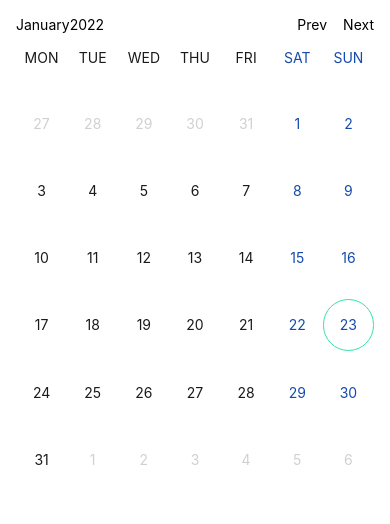
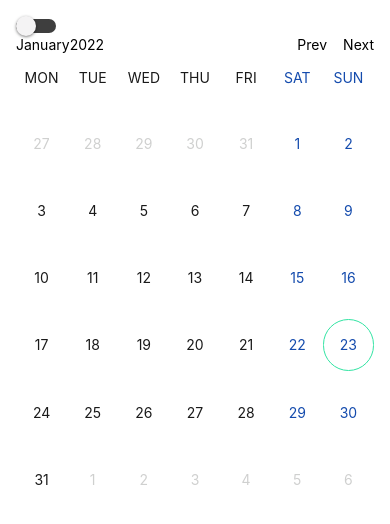
Before and after one commit to vitorizkiimanda/personal.calendarui.reactnative, a React Native app: screen / in a window 390 px wide. Shown: the top 524 px of the page. Built offline with nearby package versions, Linux system fonts and the light colour scheme; no server answers.

Commit message:
add reducers to override default dark mode from OS

```diff
--- a/App.tsx
+++ b/App.tsx
@@ -1,19 +1,40 @@
-import React, {createContext} from 'react';
+import React, {createContext, useReducer} from 'react';
 import {useColorScheme} from 'react-native';
 import CalendarScreen from './src/screen/CalendarScreen';
 import {darkColor, lightColor} from './src/helpers/Colors';
 
+import colorModeReducer from './src/reducers/colorModeReducer';
+
+const DEFAULT_IS_FORCE_DARK = false;
+
 export const ThemeContext = createContext({
   colorTheme: lightColor,
   isDarkMode: false,
+  reducerProvider: {
+    state: {
+      isForceDarkMode: DEFAULT_IS_FORCE_DARK,
+    },
+    dispatch: ({}) => {},
+  },
 });
+
 const App = () => {
   const isDarkMode = useColorScheme() === 'dark';
+  const [state, dispatch] = useReducer(colorModeReducer, {
+    isForceDarkMode: isDarkMode,
+  });
+
+  const reducerProvider = {
+    state,
+    dispatch,
+  };
+
   return (
     <ThemeContext.Provider
       value={{
-        colorTheme: isDarkMode ? darkColor : lightColor,
+        colorTheme: state.isForceDarkMode ? darkColor : lightColor,
         isDarkMode: isDarkMode,
+        reducerProvider: reducerProvider,
       }}>
       <CalendarScreen />
     </ThemeContext.Provider>
--- /dev/null
+++ b/src/constants/reducerActions.ts
@@ -0,0 +1 @@
+export const UPDATE_IS_FORCE_DARK_MODE = '@colorMode/UPDATE_IS_FORCE_DARK_MODE';
--- /dev/null
+++ b/src/reducers/colorModeReducer.js
@@ -0,0 +1,18 @@
+import {UPDATE_IS_FORCE_DARK_MODE} from '../constants/reducerActions';
+
+const INITIAL_STATE = {
+  isForceDarkMode: 'default',
+};
+
+export default (state = INITIAL_STATE, action) => {
+  console.log('colorModeReducer', state, action);
+  switch (action.type) {
+    case UPDATE_IS_FORCE_DARK_MODE:
+      return {
+        ...state,
+        isForceDarkMode: action.payload,
+      };
+    default:
+      return state;
+  }
+};
--- a/src/screen/CalendarScreen/index.tsx
+++ b/src/screen/CalendarScreen/index.tsx
@@ -1,10 +1,11 @@
 import React, {useContext, useEffect, useState} from 'react';
-import {SafeAreaView, ScrollView, StatusBar, View} from 'react-native';
+import {SafeAreaView, ScrollView, StatusBar, View, Switch} from 'react-native';
 import styles from './styles';
 import CalendarCustom from '../../components/CalendarCustom';
 import CalendarNavigator from '../../components/CalendarNavigator';
 import {getListDateHoliday} from '../../service/serviceDateHoliday';
 import {ThemeContext} from '../../../App';
+import {UPDATE_IS_FORCE_DARK_MODE} from '../../constants/reducerActions';
 
 import {addMonths, getMonth, getYear, setYear} from 'date-fns';
 
@@ -16,7 +17,7 @@ interface HolidayDate {
 }
 
 const CalendarScreen = () => {
-  const {colorTheme, isDarkMode} = useContext(ThemeContext);
+  const {colorTheme, isDarkMode, reducerProvider} = useContext(ThemeContext);
   const [isLoading, setIsLoading] = useState(true);
   const [selectedDate, setSelectedDate] = useState<Date | null>(null);
   const [selectedMonth, setSelectedMonth] = useState(today);
@@ -75,7 +76,6 @@ const CalendarScreen = () => {
       setIsLoading(false);
     }
   };
-
   // UI render
   return (
     <SafeAreaView
@@ -83,6 +83,20 @@ const CalendarScreen = () => {
       <StatusBar barStyle={isDarkMode ? 'light-content' : 'dark-content'} />
       <ScrollView contentInsetAdjustmentBehavior="automatic">
         <View style={{padding: 16}}>
+          <Switch
+            trackColor={{false: '#3e3e3e', true: '#f4f3f4'}}
+            thumbColor={
+              reducerProvider.state.isForceDarkMode ? '#3e3e3e' : '#f4f3f4'
+            }
+            ios_backgroundColor="#3e3e3e"
+            onValueChange={() => {
+              reducerProvider.dispatch({
+                type: UPDATE_IS_FORCE_DARK_MODE,
+                payload: !reducerProvider.state.isForceDarkMode,
+              });
+            }}
+            value={reducerProvider.state.isForceDarkMode}
+          />
           {!isLoading && (
             <CalendarNavigator
               selectedDate={selectedDate}
```
